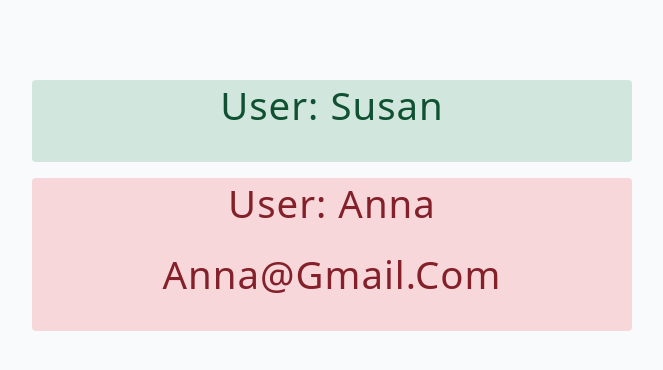
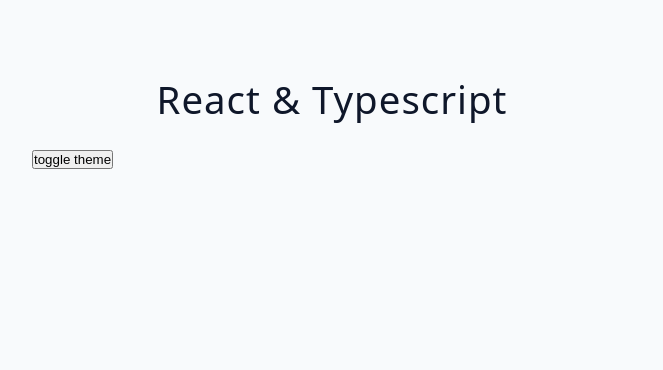
Before and after one commit to sun-n-y/typeScriptWithReact, a React (Vite) app: page / in a window 1280 px wide. Shown: the top 370 px of the page, without its empty margins (308-971 px from the left). Built offline with nearby package versions, Linux system fonts and the light colour scheme.

Commit message:
add context api lesson

```diff
--- a/src/App.tsx
+++ b/src/App.tsx
@@ -1,10 +1,9 @@
-import Component from './starter/05-challenge';
+import Component from './starter/06-context/index';
 
 function App() {
   return (
     <main>
-      <Component type="basic" name="susan" />
-      <Component type="advanced" name="anna" email="anna@gmail.com" />
+      <Component />
     </main>
   );
 }
--- /dev/null
+++ b/src/starter/06-context/context.tsx
@@ -0,0 +1,40 @@
+import React, { createContext, useContext, useState } from 'react';
+
+type Theme = 'light' | 'dark' | 'system';
+
+//type for our state
+type ThemeProviderState = {
+  theme: Theme;
+  setTheme: (theme: Theme) => void;
+};
+
+//provide eventual shape of data, for value prop ======================================
+const ThemeProviderContext = createContext<ThemeProviderState | undefined>(
+  undefined
+);
+
+type ThemeProviderProps = {
+  children: React.ReactNode;
+  defaultTheme?: Theme;
+};
+
+//type for children prop
+export function ThemeProvider({
+  children,
+  defaultTheme = 'system',
+}: ThemeProviderProps) {
+  const [theme, setTheme] = useState<Theme>(defaultTheme);
+  return (
+    <ThemeProviderContext.Provider value={{ theme, setTheme }}>
+      {children}
+    </ThemeProviderContext.Provider>
+  );
+}
+
+export const useTheme = () => {
+  const context = useContext(ThemeProviderContext);
+  if (context === undefined) {
+    throw new Error(`use theme must be used within the theme provider`);
+  }
+  return context;
+};
--- a/src/starter/06-context/index.tsx
+++ b/src/starter/06-context/index.tsx
@@ -1,9 +1,32 @@
+import { ThemeProvider, useTheme } from './context';
+
+function ParentComponent() {
+  return (
+    <ThemeProvider>
+      <Component />
+    </ThemeProvider>
+  );
+}
+
 function Component() {
+  const context = useTheme();
+  console.log(context);
+
   return (
     <div>
       <h2>React & Typescript</h2>
-      <h2>Context API</h2>
+      <button
+        onClick={() => {
+          if (context.theme === 'dark') {
+            context.setTheme('system');
+            return;
+          }
+          context.setTheme('dark');
+        }}
+      >
+        toggle theme
+      </button>
     </div>
   );
 }
-export default Component;
+export default ParentComponent;
```
